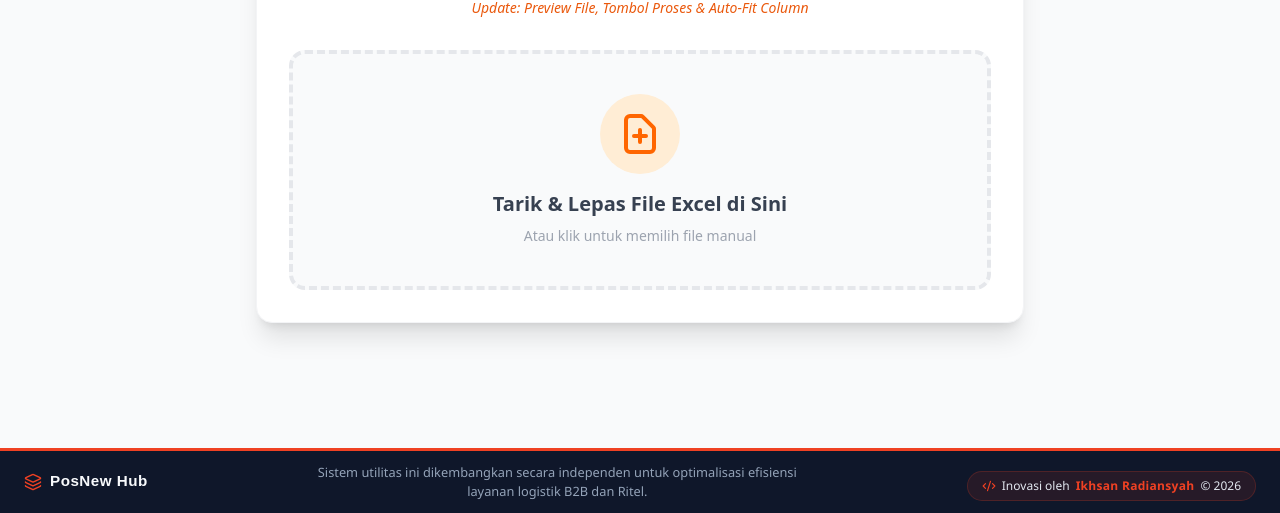
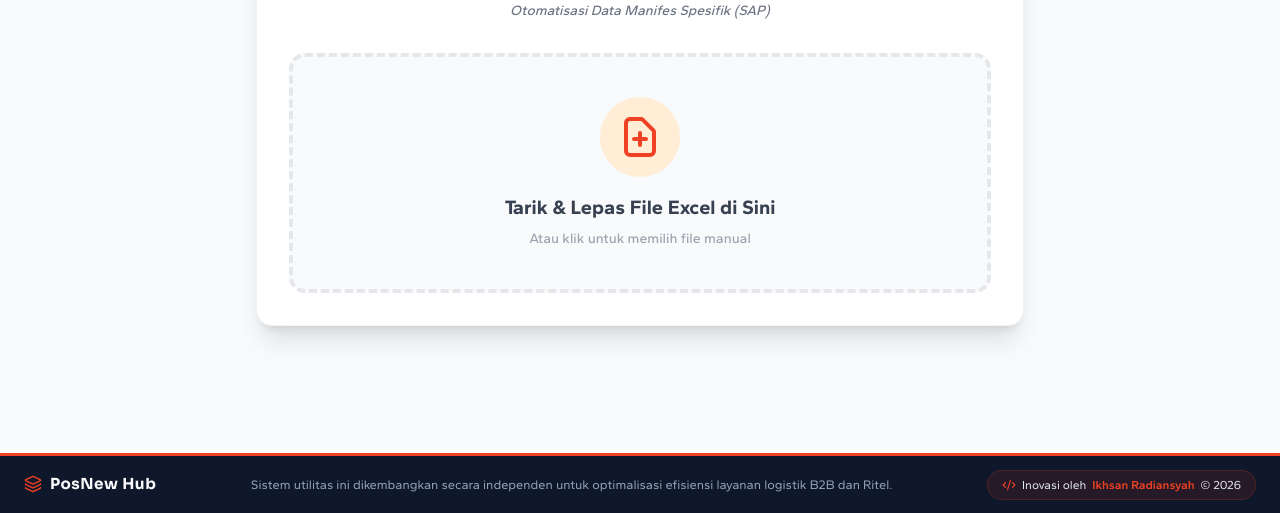
Before and after one commit to newbieot/sap-pos, a plain HTML site: page index.html in a window 1280 px wide. Shown: the part 287-800 px from the top of the page. Drawn offline with nearby package versions, Linux system fonts and the light colour scheme.

Commit message:
Update index.html

```diff
--- a/index.html
+++ b/index.html
@@ -3,37 +3,92 @@
 <head>
     <meta charset="UTF-8">
     <meta name="viewport" content="width=device-width, initial-scale=1.0">
-    <title>Converter SAP - Corporate Sales KCU Batam by Ikhsan Radiansyah</title>
+    <title>SAP to Mile Converter by Ikhsan Radiansyah | PosNew Hub</title>
     <link rel="icon" type="image/png" href="favicon-sap-pos.png">
+
+    <!-- Tipografi Resmi PosIND -->
+    <link rel="preconnect" href="https://fonts.googleapis.com">
+    <link rel="preconnect" href="https://fonts.gstatic.com" crossorigin>
+    <link href="https://fonts.googleapis.com/css2?family=Gantari:wght@400;500;600;700;800&family=Sora:wght@600;700;800&display=swap" rel="stylesheet">
+
     <script src="https://cdn.tailwindcss.com"></script>
     <script src="https://cdn.sheetjs.com/xlsx-latest/package/dist/xlsx.full.min.js"></script>
+
     <style>
-        .pos-orange { background-color: #ff6600; }
-        .pos-orange-text { color: #ff6600; }
-        .border-pos { border-color: #ff6600; }
-        .hover-pos:hover { background-color: #e65c00; }
+        /* CSS Aplikasi Utama */
+        .pos-orange { background-color: #EF4123; }
+        .pos-orange-text { color: #EF4123; }
+        .border-pos { border-color: #EF4123; }
+        .hover-pos:hover { background-color: #d13215; }
         #dropZone.dragover {
             background-color: #fff7ed;
-            border-color: #ff6600;
+            border-color: #EF4123;
             transform: scale(1.02);
+        }
+
+        /* DASHBOARD FOOTER (UNIVERSAL & MUTLAK 1 BARIS) */
+        .dashboard-footer {
+            width: 100%;
+            box-sizing: border-box;
+            background-color: #0f172a;
+            border-top: 3px solid #EF4123;
+            display: flex;
+            justify-content: space-between;
+            align-items: center;
+            padding: 0 24px;
+            margin-top: auto;
+            font-family: 'Gantari', 'Segoe UI', sans-serif;
+            z-index: 20;
+            height: 60px; /* Mengunci tinggi agar mutlak 1 baris */
+            overflow: hidden;
+        }
+        .footer-brand {
+            display: flex; align-items: center; gap: 8px;
+            color: #f8fafc; font-weight: 700; font-size: 0.95rem; letter-spacing: 0.5px;
+            white-space: nowrap; font-family: 'Sora', sans-serif;
+        }
+        .footer-desc {
+            color: #94a3b8; font-size: 0.8rem; margin: 0 15px;
+            white-space: nowrap; /* Mencegah teks turun ke baris kedua */
+            overflow: hidden; text-overflow: ellipsis;
+            text-align: center; flex: 1;
+        }
+        .footer-creator-badge {
+            display: inline-flex; align-items: center; gap: 6px;
+            background: rgba(239, 65, 35, 0.1); border: 1px solid rgba(239, 65, 35, 0.2);
+            padding: 5px 14px; border-radius: 20px; color: #e2e8f0; font-size: 0.75rem;
+            white-space: nowrap; transition: all 0.3s ease;
+        }
+        .footer-creator-badge:hover {
+            background: rgba(239, 65, 35, 0.2); border-color: rgba(239, 65, 35, 0.5);
+        }
+        .footer-creator-badge strong { color: #EF4123; font-weight: 600; }
+
+        /* Responsif Mobile */
+        @media (max-width: 850px) {
+            .dashboard-footer {
+                flex-direction: column; justify-content: center; gap: 8px;
+                padding: 15px; height: auto;
+            }
+            .footer-desc { display: none; }
         }
     </style>
 </head>
-<body class="bg-gray-50 min-h-screen flex flex-col font-sans">
+<body class="bg-gray-50 min-h-screen flex flex-col" style="font-family: 'Gantari', sans-serif;">
 
     <header class="bg-white shadow-sm p-4 px-6 flex justify-between items-center border-b-4 border-pos">
-        <img src="https://upload.wikimedia.org/wikipedia/commons/thumb/9/90/Danantara_Indonesia_%28no_SW%29.svg/960px-Danantara_Indonesia_%28no_SW%29.svg.png"
+        <img src="https://upload.wikimedia.org/wikipedia/commons/thumb/0/05/Danantara_Indonesia.svg/960px-Danantara_Indonesia.svg.png?_=20250304063014"
              alt="Logo Danantara" class="h-10 md:h-12 object-contain">
-        <img src="https://upload.wikimedia.org/wikipedia/commons/4/47/POSIND_2023_%28with_wordmark%29.svg"
+        <img src="https://upload.wikimedia.org/wikipedia/commons/thumb/2/21/POSIND_2023.svg/330px-POSIND_2023.svg.png"
              alt="Logo Pos Indonesia" class="h-10 md:h-12 object-contain">
     </header>
 
     <main class="flex-grow flex flex-col items-center justify-center p-6">
         <div class="bg-white rounded-2xl shadow-xl p-8 max-w-3xl w-full text-center border border-gray-100">
-            <h1 class="text-3xl font-extrabold text-gray-800 mb-2">Mile App Template Converter</h1>
-            <p class="text-gray-500 mb-8 font-medium italic text-sm text-orange-600">Update: Preview File, Tombol Proses & Auto-Fit Column</p>
+            <h1 class="text-3xl font-extrabold text-gray-800 mb-2" style="font-family: 'Sora', sans-serif;">Mile App Template Converter</h1>
+            <p class="text-gray-500 mb-8 font-medium italic text-sm pos-orange-text">Otomatisasi Data Manifes Spesifik (SAP)</p>
 
-            <div id="dropZone" class="group border-4 border-dashed border-gray-200 rounded-2xl p-10 bg-gray-50 hover:bg-orange-50 hover:border-pos transition-all duration-300 relative">
+            <div id="dropZone" class="group border-4 border-dashed border-gray-200 rounded-2xl p-10 bg-gray-50 hover:bg-orange-50 transition-all duration-300 relative">
 
                 <div id="uploadPrompt" class="flex flex-col items-center">
                     <input type="file" id="fileUpload" accept=".xlsx, .xls" class="hidden" />
@@ -74,105 +129,8 @@
             </div>
         </div>
     </main>
-<!-- Modern SaaS Footer (SLIM, DARK & FULL-WIDTH) -->
-<style>
-    .modern-footer {
-        width: 100%; /* Memaksa footer memanjang dari ujung ke ujung */
-        box-sizing: border-box; /* Mencegah footer tumpah keluar layar */
-        margin-top: 4rem;
-        padding: 2rem 1rem 1.5rem 1rem;
-        background-color: #0f172a;
-        border-top: 4px solid #FF5722;
-        display: flex;
-        flex-direction: column;
-        align-items: center;
-        gap: 0.8rem;
-        font-family: 'Inter', 'Segoe UI', Tahoma, Geneva, Verdana, sans-serif;
-    }
-    .footer-brand {
-        display: flex;
-        align-items: center;
-        gap: 0.5rem;
-        color: #f8fafc;
-        font-weight: 700;
-        font-size: 1.1rem;
-        letter-spacing: 0.5px;
-    }
-    .footer-desc {
-        color: #94a3b8;
-        font-size: 0.85rem;
-        text-align: center;
-        max-width: 500px;
-        line-height: 1.5;
-        margin: 0;
-    }
-    .footer-creator-badge {
-        margin-top: 0.5rem;
-        display: inline-flex;
-        align-items: center;
-        gap: 8px;
-        background: rgba(255, 87, 34, 0.1);
-        border: 1px solid rgba(255, 87, 34, 0.2);
-        padding: 6px 16px;
-        border-radius: 30px;
-        color: #e2e8f0;
-        font-size: 0.8rem;
-        transition: all 0.3s ease;
-    }
-    .footer-creator-badge:hover {
-        background: rgba(255, 87, 34, 0.2);
-        border-color: rgba(255, 87, 34, 0.5);
-        box-shadow: 0 0 10px rgba(255, 87, 34, 0.2);
-        transform: translateY(-2px);
-    }
-    .footer-creator-badge strong {
-        color: #FF5722;
-        font-weight: 600;
-        letter-spacing: 0.3px;
-    }
-</style>
-<style>
-    .dashboard-footer {
-        width: 100%;
-        box-sizing: border-box;
-        background-color: #0f172a; /* Warna gelap Slate khas PosNew Hub */
-        border-top: 3px solid #EF4123; /* Aksen warna Cinnabar PosIND */
-        display: flex;
-        justify-content: space-between;
-        align-items: center;
-        padding: 12px 24px;
-        margin-top: auto; /* Memastikan selalu terdorong ke bawah */
-        font-family: 'Gantari', 'Segoe UI', Tahoma, Geneva, Verdana, sans-serif;
-        z-index: 20;
-    }
-    .footer-brand {
-        display: flex; align-items: center; gap: 8px;
-        color: #f8fafc; font-weight: 700; font-size: 0.95rem; letter-spacing: 0.5px;
-        font-family: 'Sora', sans-serif; /* Tipografi resmi judul PosIND */
-    }
-    .footer-desc {
-        color: #94a3b8; font-size: 0.8rem; margin: 0; display: none;
-    }
-    .footer-creator-badge {
-        display: inline-flex; align-items: center; gap: 6px;
-        background: rgba(239, 65, 35, 0.1); border: 1px solid rgba(239, 65, 35, 0.2);
-        padding: 5px 14px; border-radius: 20px; color: #e2e8f0; font-size: 0.75rem;
-        transition: all 0.3s ease;
-    }
-    .footer-creator-badge:hover {
-        background: rgba(239, 65, 35, 0.2); border-color: rgba(239, 65, 35, 0.5);
-    }
-    .footer-creator-badge strong { color: #EF4123; font-weight: 600; }
 
-    /* RESPONSIVE DESIGN UNTUK MOBILE */
-    @media (min-width: 851px) {
-        .footer-desc { display: block; }
-    }
-    @media (max-width: 850px) {
-        .dashboard-footer { flex-direction: column; gap: 10px; text-align: center; padding: 15px; }
-    }
-</style>
-
+    <!-- FOOTER DASHBOARD -->
     <footer class="dashboard-footer">
         <div class="footer-brand">
             <i data-lucide="layers" style="color: #EF4123; width: 18px; height: 18px;"></i>
@@ -185,17 +143,7 @@
         </div>
     </footer>
 
-<script src="https://unpkg.com/lucide@latest"></script>
-
-<script src="https://unpkg.com/lucide@latest"></script>
-<script>
-    if (typeof lucide !== 'undefined') {
-        lucide.createIcons();
-    }
-</script>
-<script>
-    lucide.createIcons();
-</script>
+    <!-- SCRIPT LOGIKA APLIKASI -->
     <script>
         const fileInput = document.getElementById('fileUpload');
         const dropZone = document.getElementById('dropZone');
@@ -210,29 +158,26 @@
 
         let currentFile = null;
 
-        // --- Logika UI File Selection ---
         function setFile(file) {
             if (!file) return;
             currentFile = file;
             fileNameDisplay.textContent = file.name;
             uploadPrompt.classList.add('hidden');
             filePreview.classList.remove('hidden');
-            statusContainer.classList.add('hidden'); // Sembunyikan log lama
+            statusContainer.classList.add('hidden');
             statusList.innerHTML = "";
         }
 
         function removeFile(e) {
             if (e) { e.preventDefault(); e.stopPropagation(); }
             currentFile = null;
-            fileInput.value = ""; // Reset input file
+            fileInput.value = "";
             uploadPrompt.classList.remove('hidden');
             filePreview.classList.add('hidden');
         }
 
-        // Event Listener Hapus File
         removeFileBtn.addEventListener('click', removeFile);
 
-        // --- Fitur Drag & Drop ---
         ['dragenter', 'dragover', 'dragleave', 'drop'].forEach(eventName => {
             dropZone.addEventListener(eventName, e => { e.preventDefault(); e.stopPropagation(); }, false);
         });
@@ -253,12 +198,9 @@
 
         fileInput.addEventListener('change', e => setFile(e.target.files[0]));
 
-
-        // --- Logika Inti Proses Data ---
         processBtn.addEventListener('click', () => {
             if (!currentFile) return;
 
-            // Ubah tombol jadi loading state
             processBtn.textContent = "Memproses...";
             processBtn.disabled = true;
             processBtn.classList.add('opacity-75', 'cursor-not-allowed');
@@ -273,7 +215,6 @@
                     const workbook = XLSX.read(data, { type: 'array' });
                     const today = new Date().toLocaleDateString('id-ID', {day: '2-digit', month: '2-digit', year: 'numeric'}).replace(/\//g, '');
 
-                    // 1. Proses Sheet COD
                     if (workbook.SheetNames.includes('COD')) {
                         const ws = workbook.Sheets['COD'];
                         const jsonData = XLSX.utils.sheet_to_json(ws, { range: 2, defval: "" });
@@ -299,7 +240,7 @@
                                 'Jenis_Barang': 'PAKET',
                                 'COD': 'COD',
                                 'statusRetur': 0,
-                                'INS': null // Blank asli untuk Mile App
+                                'INS': null
                             })).sort((a, b) => a.harga_barang - b.harga_barang);
 
                             saveExcel(codTemplate, `template_cod_sapx_${today}.xlsx`);
@@ -309,7 +250,6 @@
                         }
                     }
 
-                    // 2. Proses Sheet NON COD
                     if (workbook.SheetNames.includes('NON COD (SPESIAL HANDLING)')) {
                         const ws = workbook.Sheets['NON COD (SPESIAL HANDLING)'];
                         const jsonData = XLSX.utils.sheet_to_json(ws, { range: 2, defval: "" });
@@ -343,7 +283,7 @@
                                 'ref_no': findKey(row, ['No. AWB', 'No.AWB', 'AWB']) || "",
                                 'Jenis_Barang': 'Paket',
                                 'statusRetur': 'Kembali ke pengirim',
-                                'INS': null // Blank asli untuk Mile App
+                                'INS': null
                             })).sort((a, b) => a.destination_data_customer_name.localeCompare(b.destination_data_customer_name));
 
                             saveExcel(nonCodTemplate, `template_noncod_sapx_${today}.xlsx`);
@@ -355,7 +295,6 @@
 
                     addLog("Selesai! File konversi otomatis terunduh.");
 
-                    // Kembalikan UI ke state awal setelah selesai
                     setTimeout(() => {
                         removeFile();
                         processBtn.textContent = "Proses File";
@@ -373,7 +312,6 @@
             reader.readAsArrayBuffer(currentFile);
         });
 
-        // --- Fungsi Bantuan ---
         function setAutoWidth(ws, data) {
             if (!data || data.length === 0) return;
             const keys = Object.keys(data[0]);
@@ -423,5 +361,12 @@
         }
     </script>
 
+    <!-- Script Lucide Icons (Tunggal & Bersih) -->
+    <script src="https://unpkg.com/lucide@latest"></script>
+    <script>
+        if (typeof lucide !== 'undefined') {
+            lucide.createIcons();
+        }
+    </script>
 </body>
 </html>
```
Lines whose indentation alone changed are shown as unchanged.
